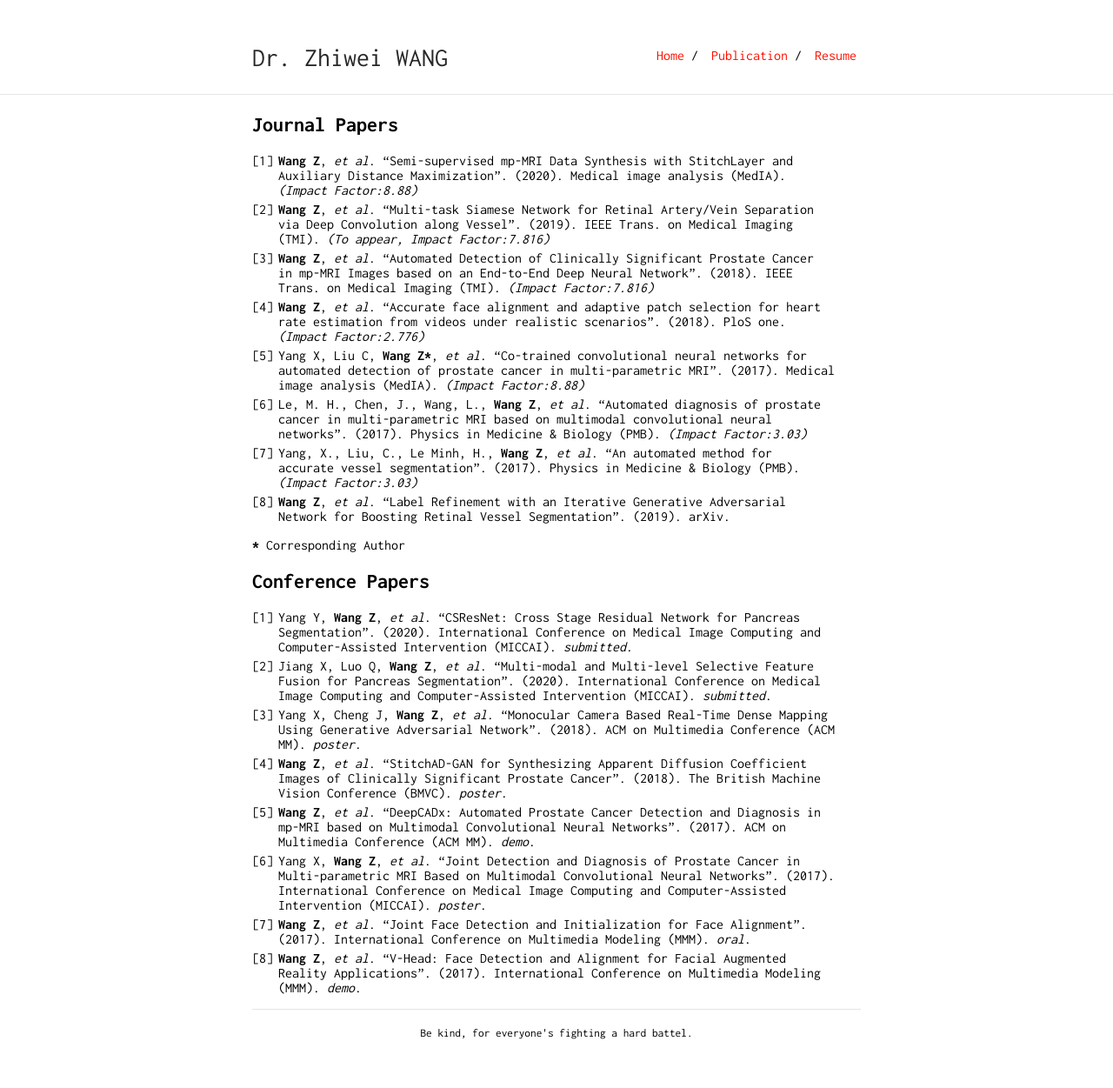
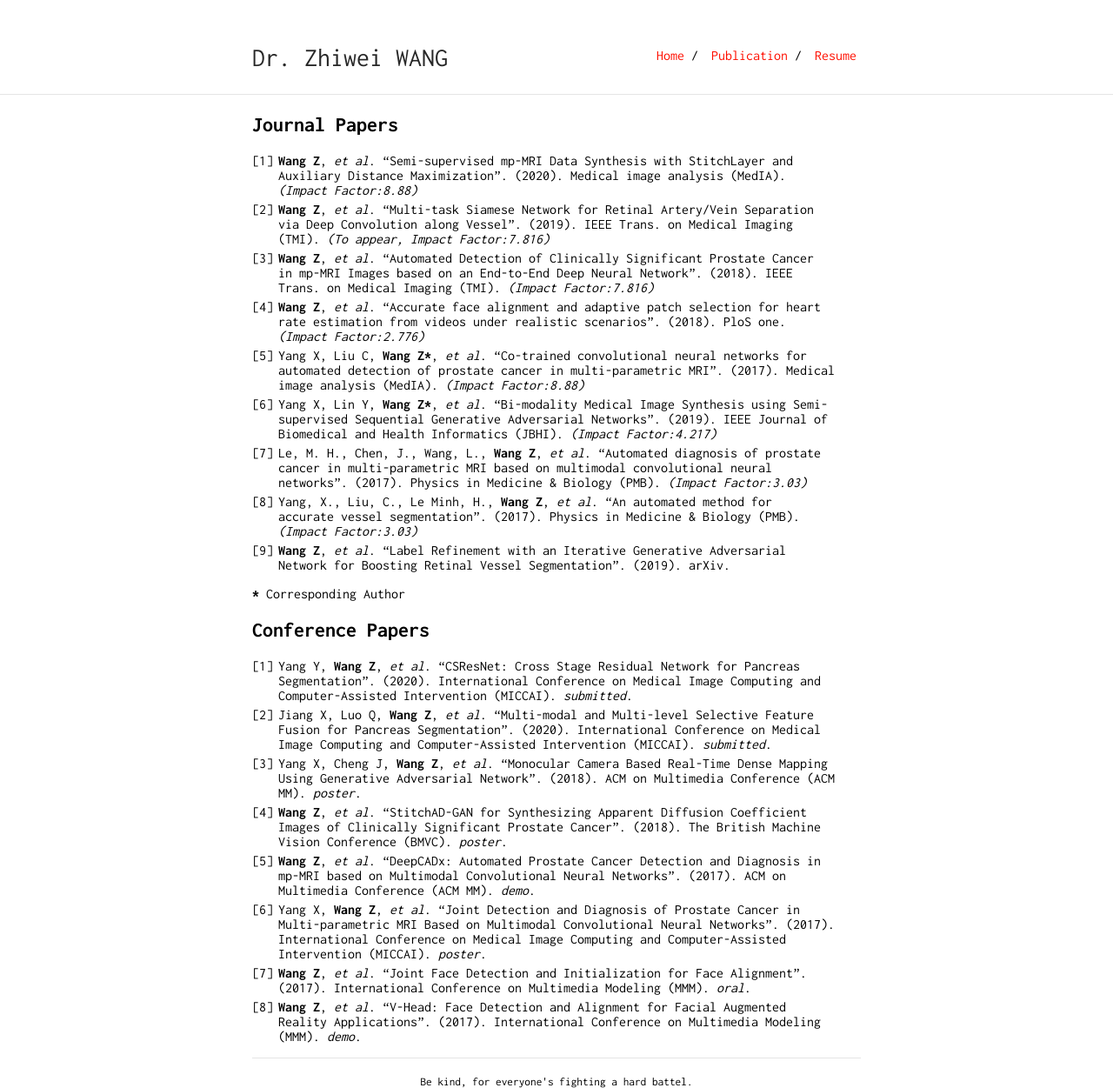
Before and after one commit to Andysis/andysis.github.io, a Jekyll site: the page built from publication.md, in a window 1280 px wide. Shown: the whole page at 87% size. Built offline with Jekyll 4.4.1, drawn with Linux system fonts in a browser that asks for light colours; our own code applies the rules of GitHub Pages for plain Markdown files; before the commit the page ends 1195 px from its top, so only the background shows below that.

```diff
--- a/publication.md
+++ b/publication.md
@@ -9,9 +9,10 @@ layout: default
 3. **Wang Z**, *et al*. "Automated Detection of Clinically Significant Prostate Cancer in mp-MRI Images based on an End-to-End Deep Neural Network". (2018). IEEE Trans. on Medical Imaging (TMI). *(Impact Factor:7.816)*
 4. **Wang Z**, *et al*. "Accurate face alignment and adaptive patch selection for heart rate estimation from videos under realistic scenarios". (2018). PloS one. *(Impact Factor:2.776)*
 5. Yang X, Liu C, **Wang Z\***, *et al*. "Co-trained convolutional neural networks for automated detection of prostate cancer in multi-parametric MRI". (2017). Medical image analysis (MedIA). *(Impact Factor:8.88)*
-6. Le, M. H., Chen, J., Wang, L., **Wang Z**, *et al*. "Automated diagnosis of prostate cancer in multi-parametric MRI based on multimodal convolutional neural networks". (2017). Physics in Medicine & Biology (PMB). *(Impact Factor:3.03)*
-7. Yang, X., Liu, C., Le Minh, H., **Wang Z**, *et al*. "An automated method for accurate vessel segmentation". (2017). Physics in Medicine & Biology (PMB). *(Impact Factor:3.03)*
-8. **Wang Z**, *et al*. "Label Refinement with an Iterative Generative Adversarial Network for Boosting Retinal Vessel Segmentation". (2019). arXiv.
+6. Yang X, Lin Y, **Wang Z\***, *et al*. "Bi-modality Medical Image Synthesis using Semi-supervised Sequential Generative Adversarial Networks". (2019). IEEE Journal of Biomedical and Health Informatics (JBHI). *(Impact Factor:4.217)*
+7. Le, M. H., Chen, J., Wang, L., **Wang Z**, *et al*. "Automated diagnosis of prostate cancer in multi-parametric MRI based on multimodal convolutional neural networks". (2017). Physics in Medicine & Biology (PMB). *(Impact Factor:3.03)*
+8. Yang, X., Liu, C., Le Minh, H., **Wang Z**, *et al*. "An automated method for accurate vessel segmentation". (2017). Physics in Medicine & Biology (PMB). *(Impact Factor:3.03)*
+9. **Wang Z**, *et al*. "Label Refinement with an Iterative Generative Adversarial Network for Boosting Retinal Vessel Segmentation". (2019). arXiv.
 
 **\*** Corresponding Author
 
```
Also changed, not shown: 1 other file.
